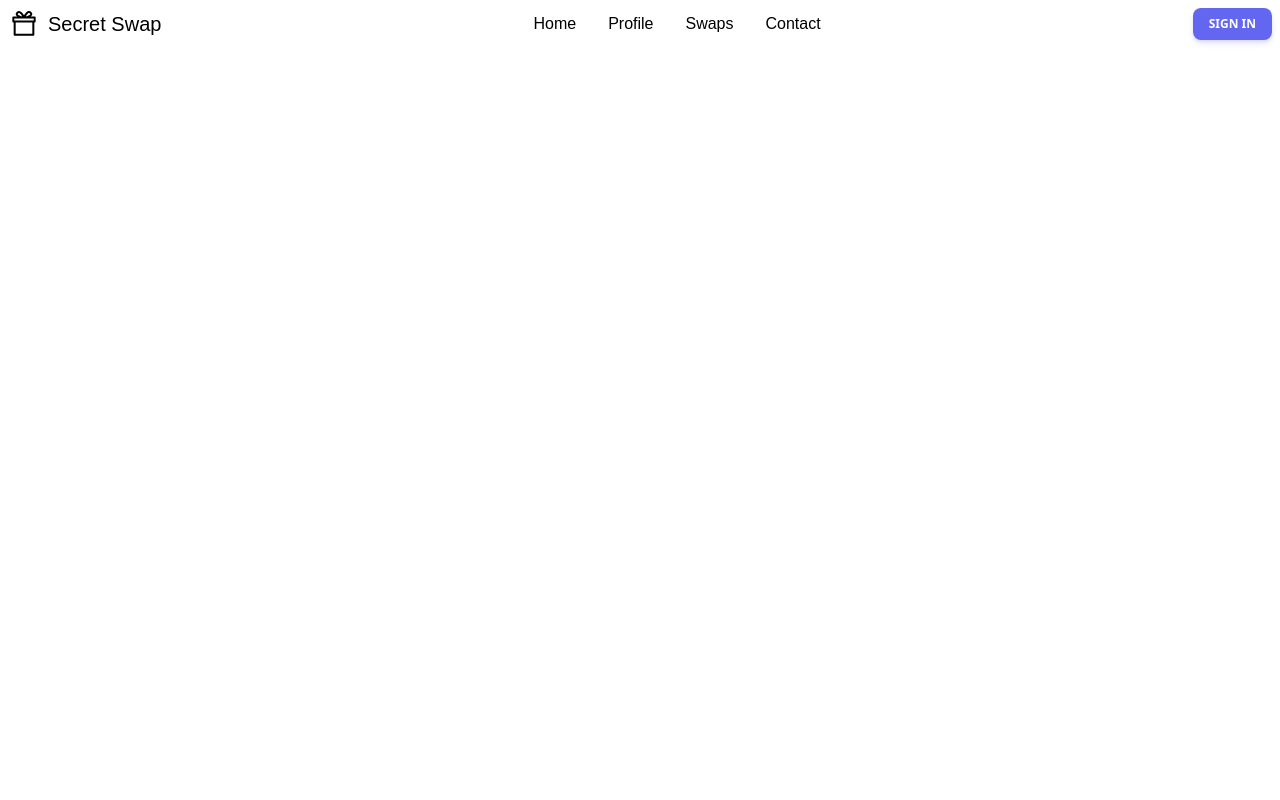
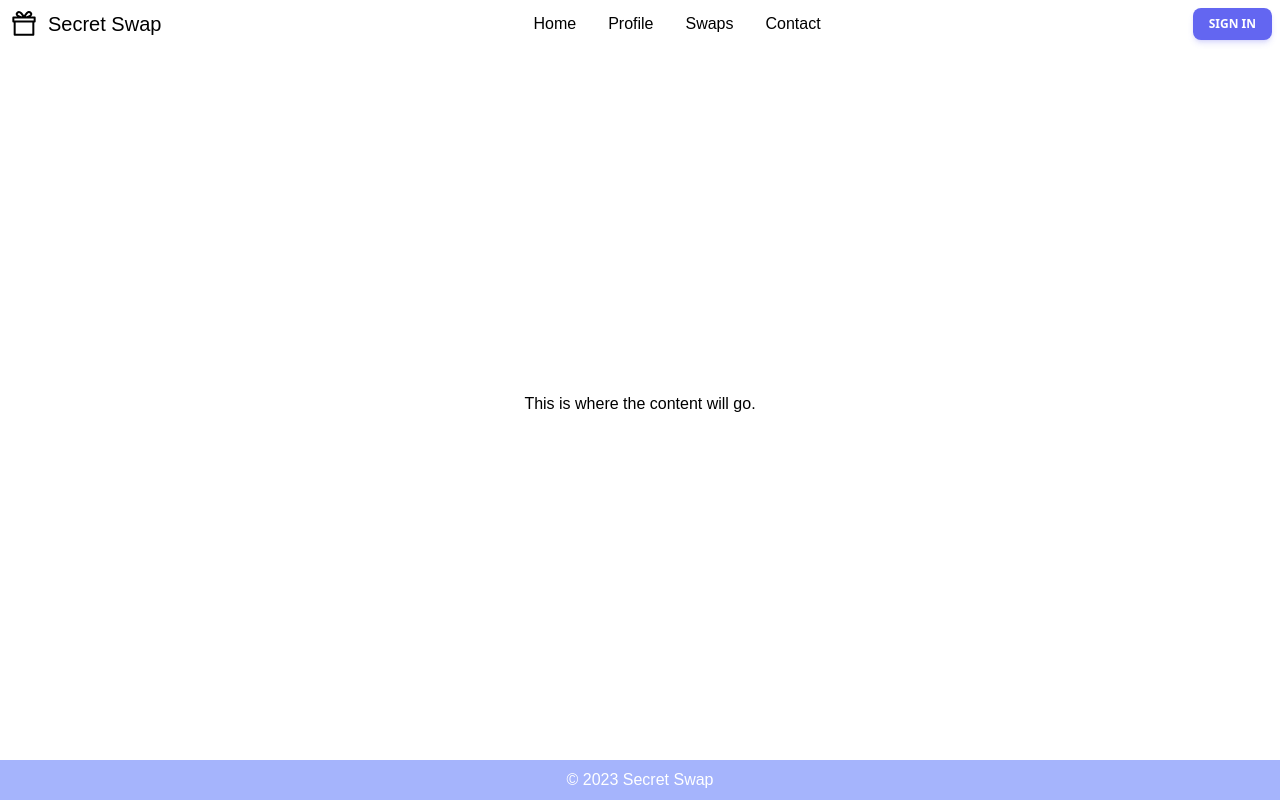
Before and after one commit to nicholas-mcguffin-dev/secret-swap, a React (Vite) app in the folder secret-swap/: page / in a window 1280 px wide. Built offline with nearby package versions, Linux system fonts and the light colour scheme.

Commit message:
Add a basic footer component

```diff
--- a/secret-swap/src/App.tsx
+++ b/secret-swap/src/App.tsx
@@ -1,6 +1,7 @@
 import './App.css'
 import { useAuth0 } from "@auth0/auth0-react";
 import Navbar from "./components/Navbar";
+import Footer from './components/Footer';
 
 function App() {
   const { isLoading, isAuthenticated, error, user } = useAuth0();
@@ -18,9 +19,10 @@ function App() {
     return (
         <div className="flex flex-col h-screen">
           <Navbar />
-          <div className="bg-green flex flex-grow justify-center items-center h-100 w-100">
+          <div className="bg-green flex flex-grow justify-center items-center h-100 w-100 text-black">
             <h1>This is where the content will go.</h1>
           </div>
+          <Footer />
         </div>
       )
   }
--- /dev/null
+++ b/secret-swap/src/components/Footer.tsx
@@ -0,0 +1,11 @@
+function Footer() {
+    return (
+        <footer className="bg-indigo-300 text-white py-2">
+            <div className="container mx-auto text-center">
+            <h6>&copy; {new Date().getFullYear()} Secret Swap</h6>
+            </div>
+        </footer>
+    )
+}
+
+export default Footer;
```
